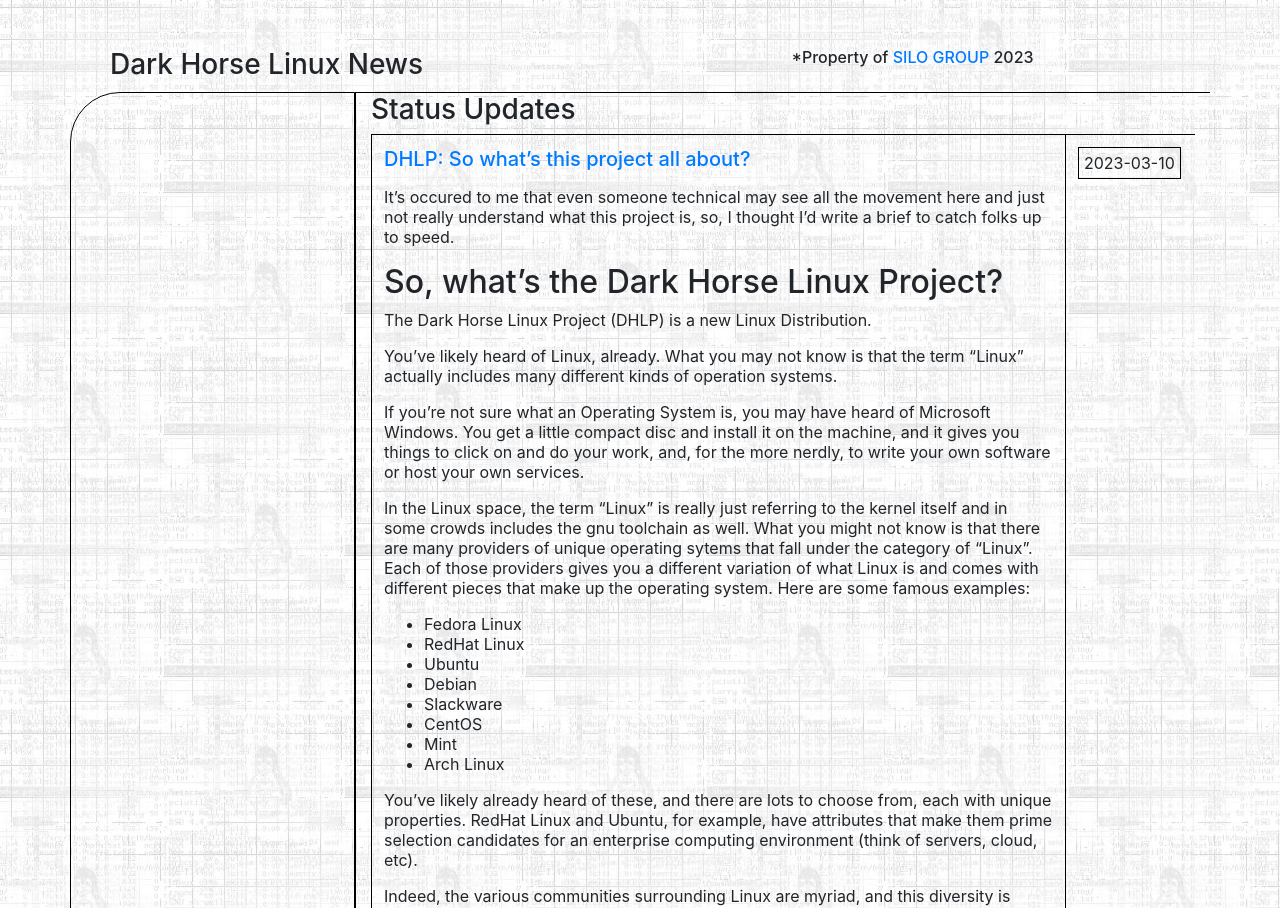
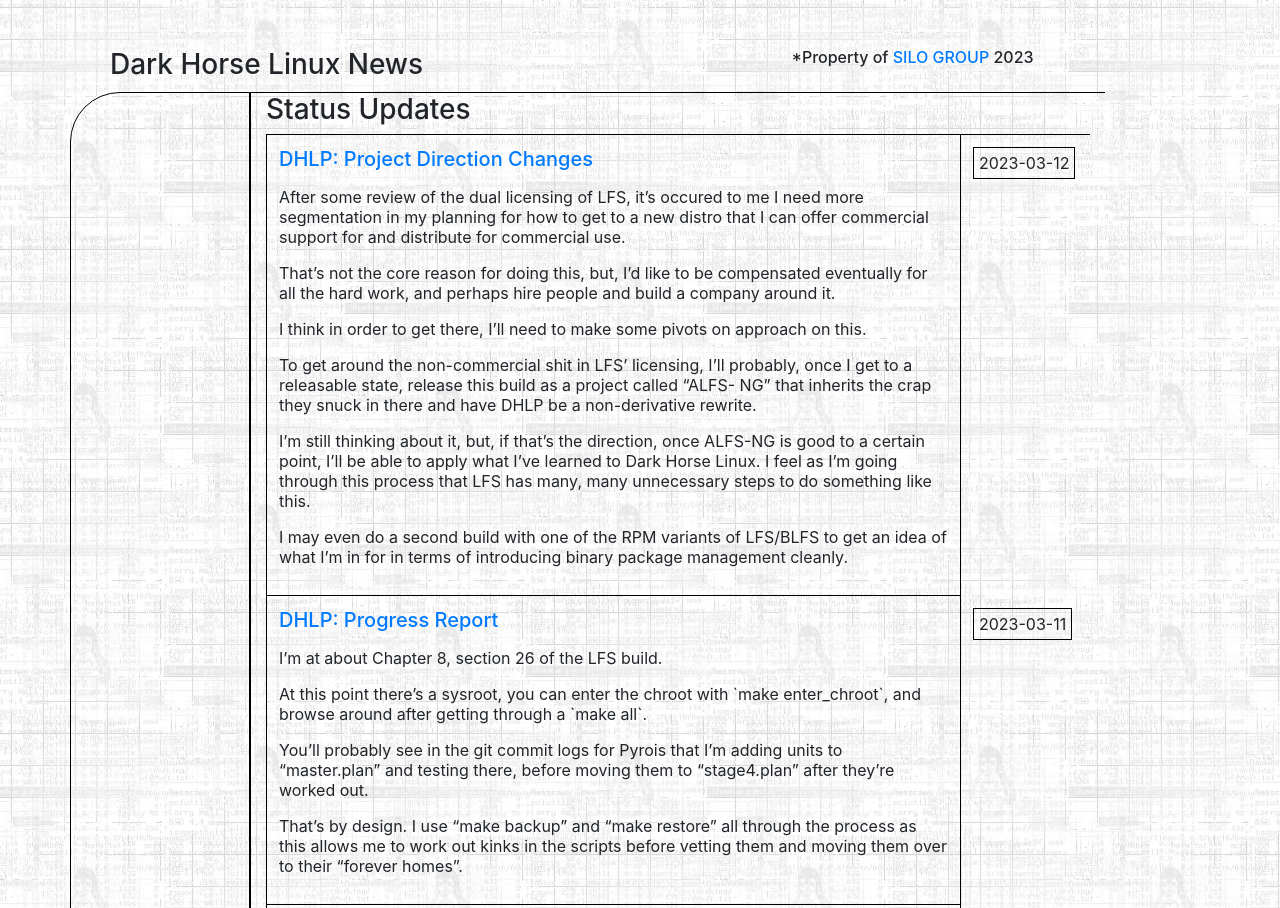
Before and after one commit to SILO-GROUP/DarkFeed, a plain HTML site: page output/index.html in a window 1280 px wide. Shown: the top 908 px of the page. Drawn offline with nearby package versions, Linux system fonts and the light colour scheme.

Commit message:
update to simple theme

```diff
--- a/output/index.html
+++ b/output/index.html
@@ -13,11 +13,23 @@
     }
     .col-sm-3 {
       border: 1px solid black;
-      width: 25%;
-      //white-space: nowrap;
+      width: 15%;
+      white-space: nowrap;
       border-radius: 50px 0px 0px 50px;
       padding-top: 25px;
+      max-width: 180px;
+      min-width: 180px;
     }
+
+    @media only screen and (max-width: 768px) {
+        .col-sm-3 {
+            border-radius: 0px 0px 0px 0px;
+            width: 100%;
+            max-width: 100%;
+            min-width: 100%;
+        }
+    }
+
     .list-unstyled {
       padding-left: 20px;
     }
@@ -138,6 +150,30 @@
         <h3>Status Updates</h3>
         <table class="table table-hover" style="border-top: 1px solid black;">
           <tbody>
+
+            <tr>
+              <td class="entry-column">
+                <h5><a target="_blank" href="https://public.darkhorselinux.org/2023/03/12/progress-report-2/">DHLP: Project Direction Changes</a></h5>
+                <p><p>After some review of the dual licensing of LFS, it&#8217;s occured to me I need more segmentation in my planning for how to get to a new distro that I can offer commercial support for and distribute for commercial use.</p>
+<p>That&#8217;s not the core reason for doing this, but, I&#8217;d like to be compensated eventually for all the hard work, and perhaps hire people and build a company around it.</p>
+<p>I think in order to get there, I&#8217;ll need to make some pivots on approach on this.</p>
+<p>To get around the non-commercial shit in LFS&#8217; licensing, I&#8217;ll probably, once I get to a releasable state, release this build as a project called &#8220;ALFS- NG&#8221; that inherits the crap they snuck in there and have DHLP be a non-derivative rewrite.</p>
+<p>I&#8217;m still thinking about it, but, if that&#8217;s the direction, once ALFS-NG is good to a certain point, I&#8217;ll be able to apply what I&#8217;ve learned to Dark Horse Linux.  I feel as I&#8217;m going through this process that LFS has many, many unnecessary steps to do something like this.</p>
+<p>I may even do a second build with one of the RPM variants of LFS/BLFS to get an idea of what I&#8217;m in for in terms of introducing binary package management cleanly.</p></p>
+              </td>
+                <td class="date-column"><div class="date-container">2023-03-12</div></td>
+            </tr>
+
+            <tr>
+              <td class="entry-column">
+                <h5><a target="_blank" href="https://public.darkhorselinux.org/2023/03/11/progress-report/">DHLP: Progress Report</a></h5>
+                <p><p>I&#8217;m at about Chapter 8, section 26 of the LFS build.</p>
+<p>At this point there&#8217;s a sysroot, you can enter the chroot with `make enter_chroot`, and browse around after getting through a `make all`.</p>
+<p>You&#8217;ll probably see in the git commit logs for Pyrois that I&#8217;m adding units to &#8220;master.plan&#8221; and testing there, before moving them to &#8220;stage4.plan&#8221; after they&#8217;re worked out.  </p>
+<p>That&#8217;s by design.  I use &#8220;make backup&#8221; and &#8220;make restore&#8221; all through the process as this allows me to work out kinks in the scripts before vetting them and moving them over to their &#8220;forever homes&#8221;.</p></p>
+              </td>
+                <td class="date-column"><div class="date-container">2023-03-11</div></td>
+            </tr>
 
             <tr>
               <td class="entry-column">
```
Also changed, not shown: 1 other file.
